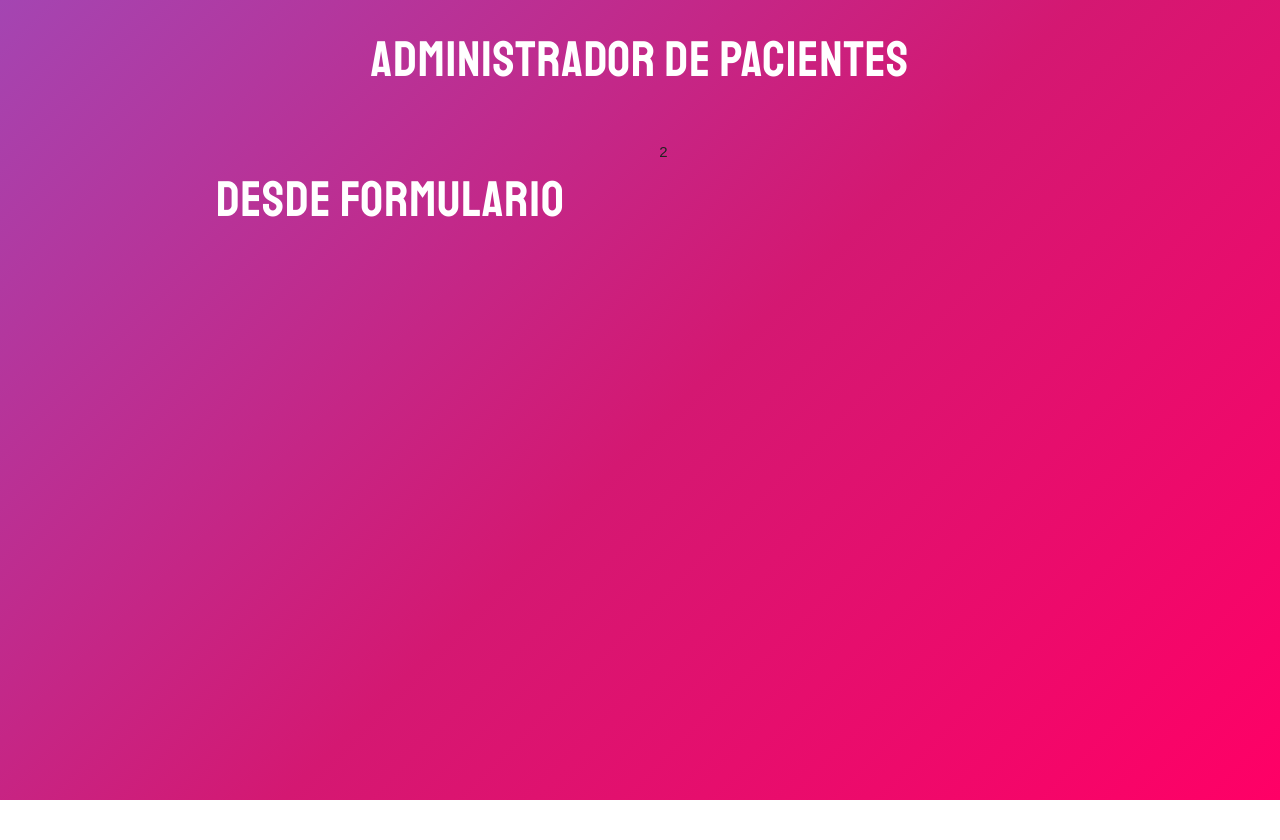
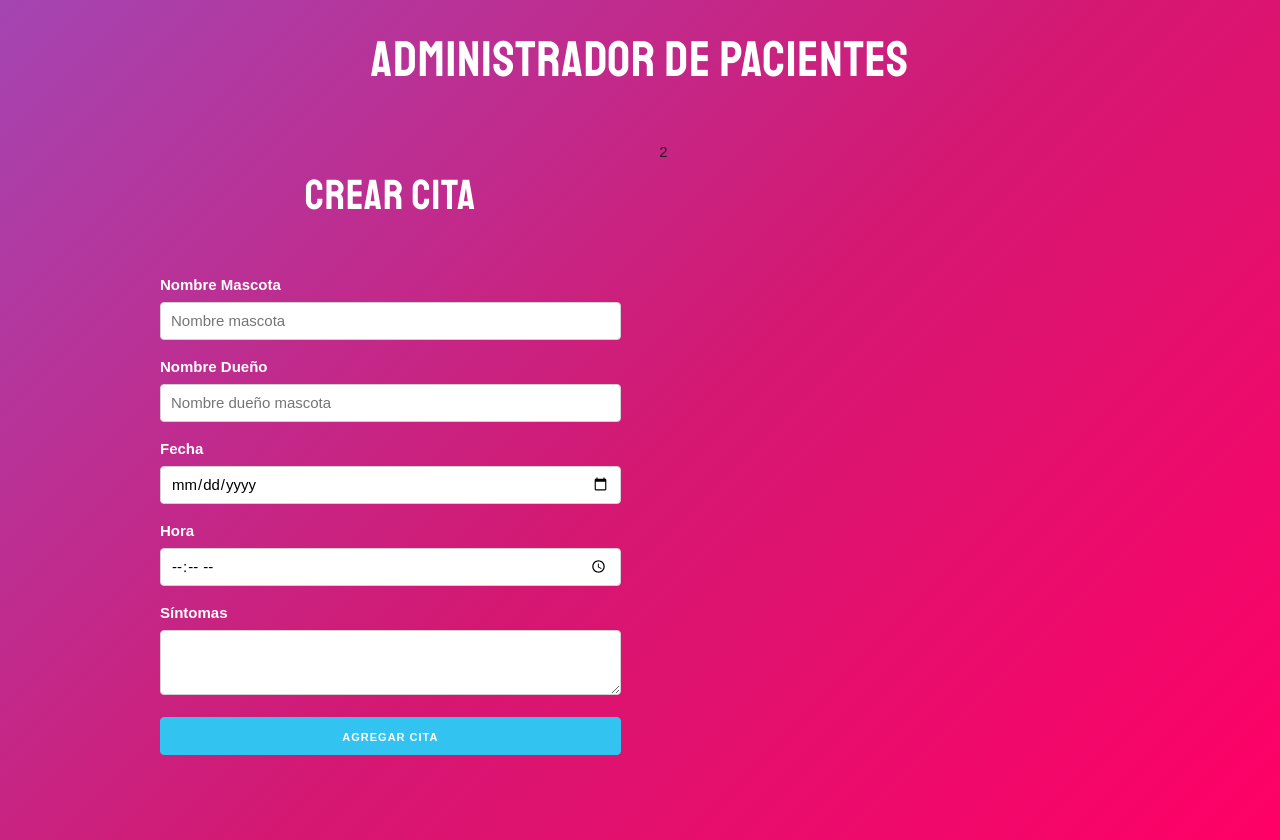
Before and after one commit to eskalona17/react-dates-app, a React (Create React App) app: page / in a window 1280 px wide. Before the commit the page ends 800 px from the top, so only its background shows below. Built offline with nearby package versions, Linux system fonts and the light colour scheme.

Commit message:
adding state to the form

```diff
--- a/src/components/Formulario.js
+++ b/src/components/Formulario.js
@@ -1,9 +1,65 @@
-import React from 'react'
+import React, { useState } from "react";
 
 const Formulario = () => {
-    return(
-        <h1>desde Formulario</h1>
-    )
-}
+  //crear state de citas
+  const [cita, actualizarCita] = useState({
+    mascota: "",
+    propietario: "",
+    fecha: "",
+    hora: "",
+    sintomas: "",
+  });
 
-export default Formulario
+  //funcion que se ejecuta cuando el usuario escribe en un input
+
+  const actualizarState = (e) => {
+    actualizarCita({
+        ...cita,
+        [e.target.name]: e.target.value
+    })
+  };
+  return (
+    <>
+      <h2>Crear cita</h2>
+      <form action="">
+        <label htmlFor="">Nombre Mascota</label>
+        <input
+          type="text"
+          name="mascota"
+          className="u-full-width"
+          placeholder="Nombre mascota"
+          onChange={actualizarState}
+        />
+        <label htmlFor="">Nombre Dueño</label>
+        <input
+          type="text"
+          name="propietario"
+          className="u-full-width"
+          placeholder="Nombre dueño mascota"
+          onChange={actualizarState}
+        />
+        <label htmlFor="">Fecha</label>
+        <input
+          type="date"
+          name="fecha"
+          className="u-full-width"
+          onChange={actualizarState}
+        />
+        <label htmlFor="">Hora</label>
+        <input
+          type="time"
+          name="hora"
+          className="u-full-width"
+          onChange={actualizarState}
+        />
+        <label htmlFor="">Síntomas</label>
+        <textarea className="u-full-width" name="sintomas"></textarea>
+        <button type="submit" className="u-full-width button-primary">
+          Agregar cita
+        </button>
+      </form>
+    </>
+  );
+};
+
+export default Formulario;
```
Also changed, not shown: src/App.js (+7 -9 lines).
